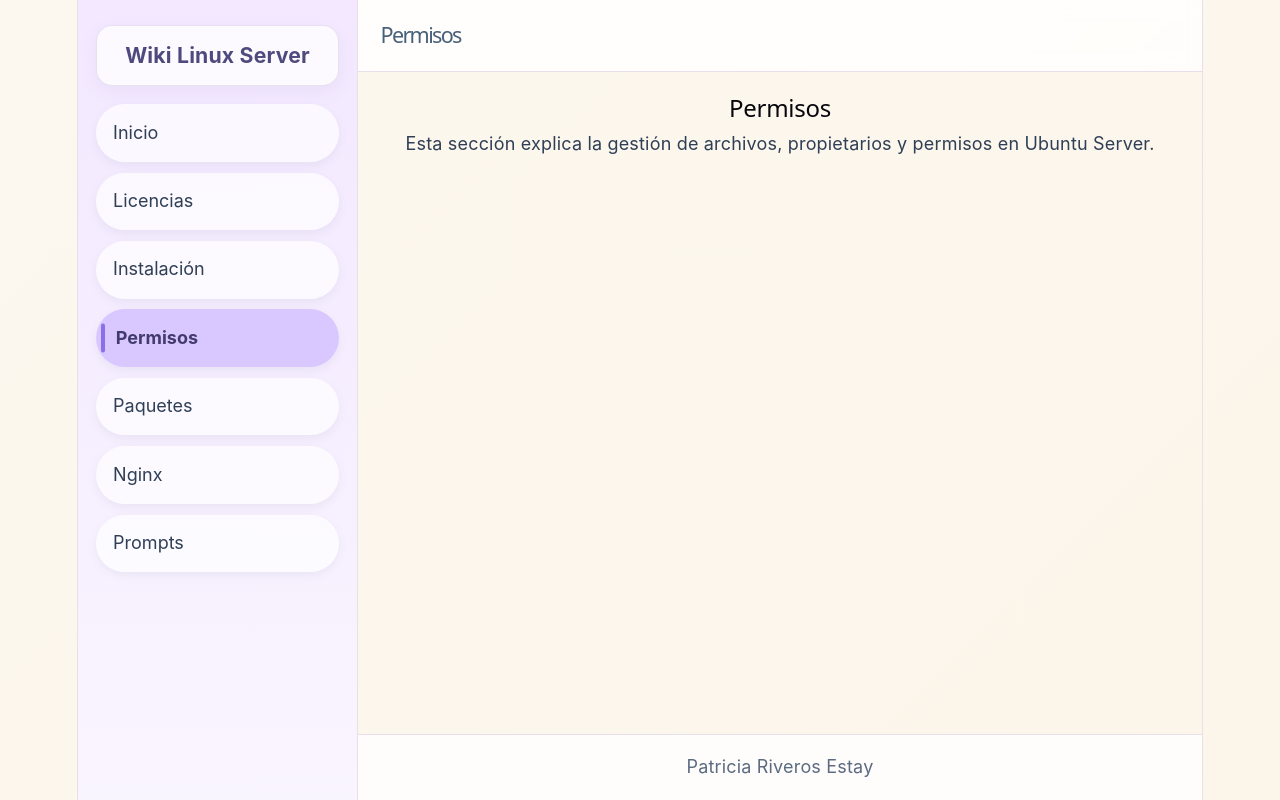
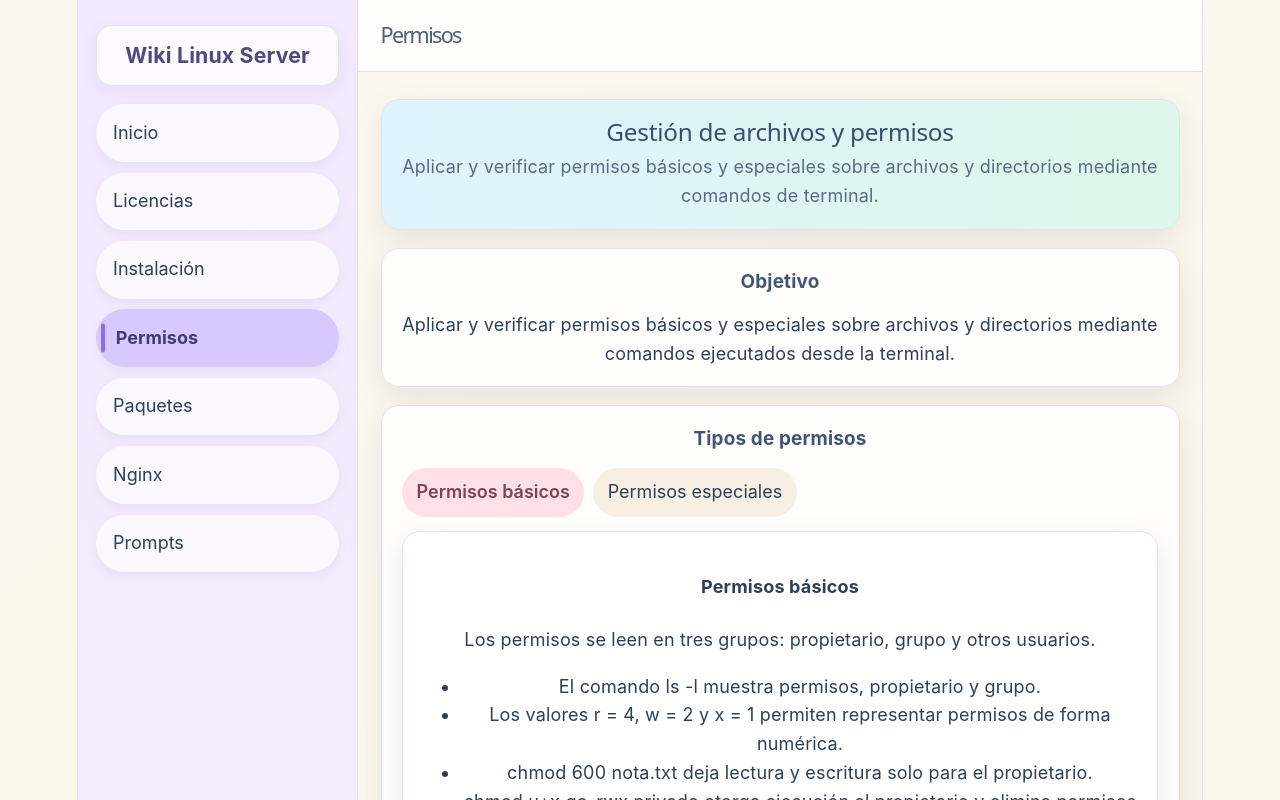
Before and after one commit to Anyaspycat/wikilnx_rivpat, a React (Vite) app: page / in a window 1280 px wide. Both pictures are taken after a click on the button "Permisos". Shown: the top 800 px of the page. Built offline with nearby package versions, Linux system fonts and the light colour scheme.

Commit message:
Se agrega sección de archivos y permisos Linux

```diff
--- a/src/components/Permisos.jsx
+++ b/src/components/Permisos.jsx
@@ -1,8 +1,160 @@
+import { useState } from 'react'
+
+const permissionTabs = {
+  basicos: {
+    title: 'Permisos básicos',
+    summary: 'Los permisos se leen en tres grupos: propietario, grupo y otros usuarios.',
+    bullets: [
+      'El comando ls -l muestra permisos, propietario y grupo.',
+      'Los valores r = 4, w = 2 y x = 1 permiten representar permisos de forma numérica.',
+      'chmod 600 nota.txt deja lectura y escritura solo para el propietario.',
+      'chmod u+x,go-rwx privado otorga ejecución al propietario y elimina permisos del grupo y otros.',
+      'chown permite cambiar propietario y grupo.'
+    ],
+    commands: ['ls -l', 'chmod 600 nota.txt', 'chmod u+x,go-rwx privado', 'sudo chown root:root nota.txt'],
+    visual: {
+      label: 'rw-------',
+      owner: 'rw',
+      group: '---',
+      others: '---'
+    }
+  },
+  especiales: {
+    title: 'Permisos especiales',
+    summary: 'Los permisos especiales se reconocen con las letras s y t.',
+    bullets: [
+      'setgid se representa con s y permite que los archivos creados hereden el grupo del directorio.',
+      'sticky bit se representa con t y evita que un usuario elimine archivos de otro usuario dentro de un directorio compartido.',
+      'ls -ld muestra los permisos del directorio sin listar su contenido.'
+    ],
+    commands: ['sudo mkdir -p /srv/compartido', 'sudo chmod 2775 /srv/compartido', 'sudo chmod +t /tmp', 'ls -ld /srv/compartido /tmp'],
+    visual: {
+      label: 'drwxrwsr-x',
+      owner: 'rwx',
+      group: 'rws',
+      others: 'r-x'
+    }
+  }
+}
+
 function Permisos() {
+  const [activeTab, setActiveTab] = useState('basicos')
+  const activePermission = permissionTabs[activeTab]
+
   return (
-    <section className="wiki-section">
-      <h2>Permisos</h2>
-      <p>Esta sección explica la gestión de archivos, propietarios y permisos en Ubuntu Server.</p>
+    <section className="wiki-page">
+      <header className="page-header">
+        <h2>Gestión de archivos y permisos</h2>
+        <p className="page-subtitle">
+          Aplicar y verificar permisos básicos y especiales sobre archivos y directorios mediante comandos de terminal.
+        </p>
+      </header>
+
+      <section className="section-card">
+        <h3 className="section-title">Objetivo</h3>
+        <p>
+          Aplicar y verificar permisos básicos y especiales sobre archivos y directorios mediante comandos ejecutados desde la terminal.
+        </p>
+      </section>
+
+      <section className="section-card">
+        <h3 className="section-title">Tipos de permisos</h3>
+        <div className="tab-list" role="tablist" aria-label="Tipos de permisos">
+          {Object.entries(permissionTabs).map(([key, tab]) => (
+            <button
+              key={key}
+              type="button"
+              className={`tab-button ${activeTab === key ? 'active' : ''}`}
+              onClick={() => setActiveTab(key)}
+            >
+              {tab.title}
+            </button>
+          ))}
+        </div>
+
+        <div className="section-card" style={{ marginTop: '0.8rem', padding: '0.95rem' }}>
+          <h4>{activePermission.title}</h4>
+          <p>{activePermission.summary}</p>
+          <ul>
+            {activePermission.bullets.map((item) => (
+              <li key={item}>{item}</li>
+            ))}
+          </ul>
+
+          <div className="permission-grid">
+            <div className="permission-group">
+              <strong>Propietario</strong>
+              <span>{activePermission.visual.owner}</span>
+            </div>
+            <div className="permission-group">
+              <strong>Grupo</strong>
+              <span>{activePermission.visual.group}</span>
+            </div>
+            <div className="permission-group">
+              <strong>Otros</strong>
+              <span>{activePermission.visual.others}</span>
+            </div>
+          </div>
+
+          <p style={{ marginTop: '0.8rem', fontWeight: 600 }}>{activePermission.visual.label}</p>
+
+          <h5>Comandos</h5>
+          {activePermission.commands.map((command) => (
+            <pre className="code-block" key={command}>{command}</pre>
+          ))}
+        </div>
+      </section>
+
+      <section className="section-card">
+        <h3 className="section-title">Evidencias</h3>
+        <div className="image-grid">
+          <figure>
+            <img
+              className="evidence-image"
+              src="/img_rivpat/04_permisos/04_permisos_ls_inicial.png"
+              alt="Permisos iniciales"
+            />
+            <figcaption>Permisos iniciales con ls -l</figcaption>
+          </figure>
+          <figure>
+            <img
+              className="evidence-image"
+              src="/img_rivpat/04_permisos/04_chmod_numerico_simbolico.png"
+              alt="Modificación de permisos"
+            />
+            <figcaption>Modificación de permisos con chmod</figcaption>
+          </figure>
+          <figure>
+            <img
+              className="evidence-image"
+              src="/img_rivpat/04_permisos/04_chown_propietario_grupo.png"
+              alt="Cambio de propietario y grupo"
+            />
+            <figcaption>Cambio de propietario y grupo con chown</figcaption>
+          </figure>
+          <figure>
+            <img
+              className="evidence-image"
+              src="/img_rivpat/04_permisos/04_permisos_especiales.png"
+              alt="Permisos especiales"
+            />
+            <figcaption>Permisos especiales setgid y sticky bit</figcaption>
+          </figure>
+        </div>
+      </section>
+
+      <section className="section-card">
+        <h3 className="section-title">Resultado final</h3>
+        <div className="result-box">
+          <ul>
+            <li>Se crearon archivos y directorios desde la terminal.</li>
+            <li>Se interpretaron permisos mediante ls -l.</li>
+            <li>Se modificaron permisos con chmod.</li>
+            <li>Se cambió propietario y grupo mediante chown.</li>
+            <li>Se aplicaron y verificaron permisos especiales setgid y sticky bit.</li>
+          </ul>
+        </div>
+      </section>
     </section>
   )
 }
```
